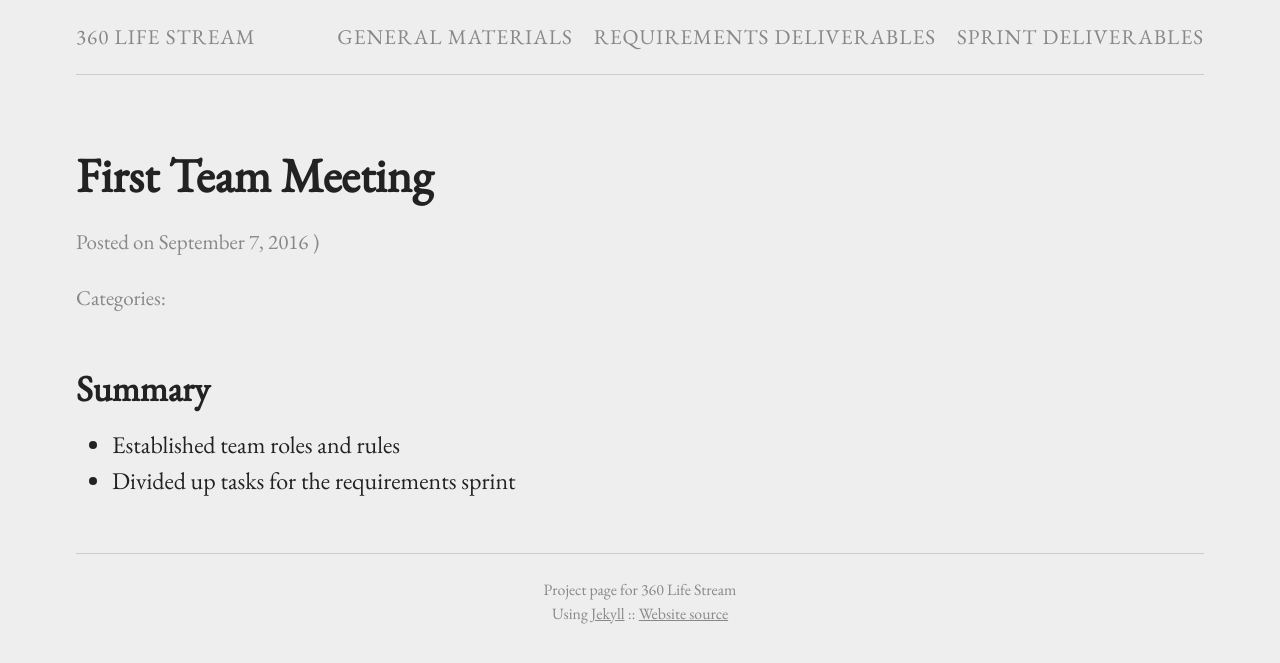
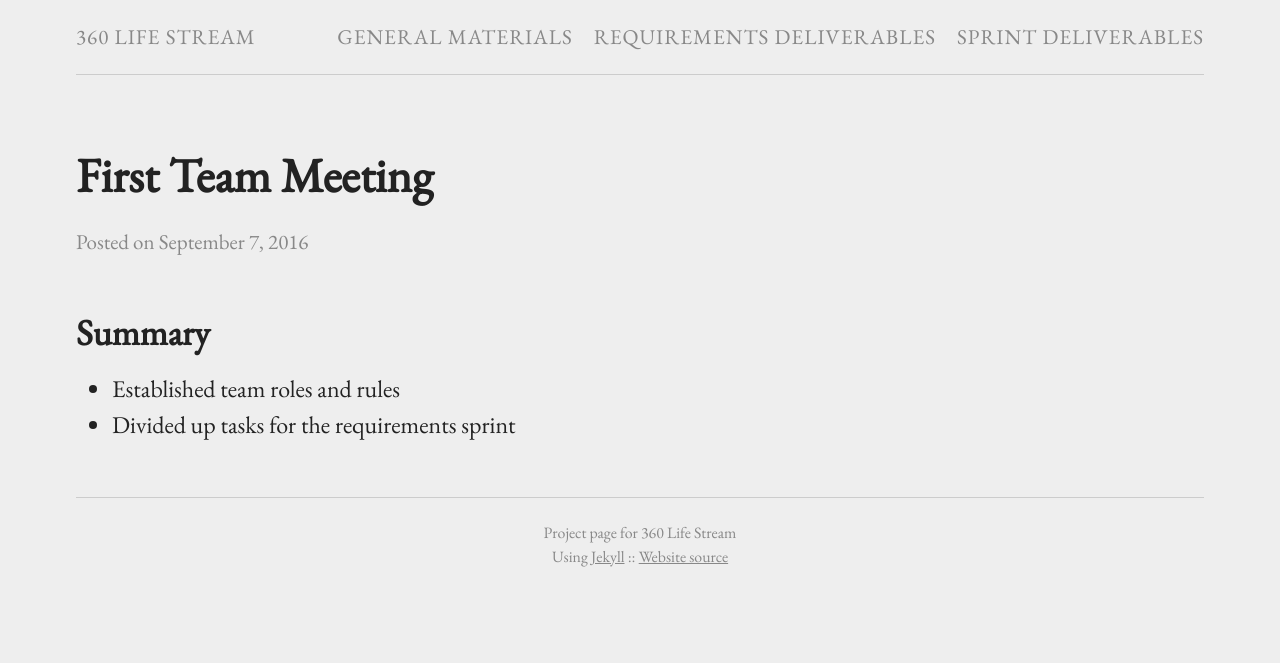
Before and after one commit to 360ls/360ls, a Jekyll site: the page built from _posts/2016-09-07-first-meeting.md, in a window 1280 px wide. Shown: the top 663 px of the page. Built offline with Jekyll 4.4.1, drawn with Linux system fonts in a browser that asks for light colours.

Commit message:
clean up post layout

```diff
--- a/_layouts/post.html
+++ b/_layouts/post.html
@@ -4,21 +4,12 @@
 <div class="post">
     <header class="post-header">
     <h1>{{ page.title }}</h1>
-    <p class="post-meta">Posted on {{ page.date | date: "%B %-d, %Y" }} {% if page.author %}by {{ page.author }}{{% else %}}{% if site.author.name %}by {{ site.author.name }}{% endif %}{% endif %}{% if page.location %} ({{ page.location }}{% endif %})</p>
+    <p class="post-meta">Posted on {{ page.date | date: "%B %-d, %Y" }}</p>
 
     {% if page.description %}
     <p class="post-meta">Description: {{ page.description }}</p>
     {% endif %}
 
-    {% if page.categories %}
-    <p class="post-meta">Categories:
-    {% for cat in page.categories %}
-    <!-- <a href="{{/categories/#{{ cat }} | prepend: site.baseurl}}" title="{{ cat }}">{{ cat }}</a>&nbsp; -->
-    {{ cat }}&nbsp;
-    {% endfor %}
-
-    </p>
-    {% endif %}
     </header>
 
     {{ content }}
```
